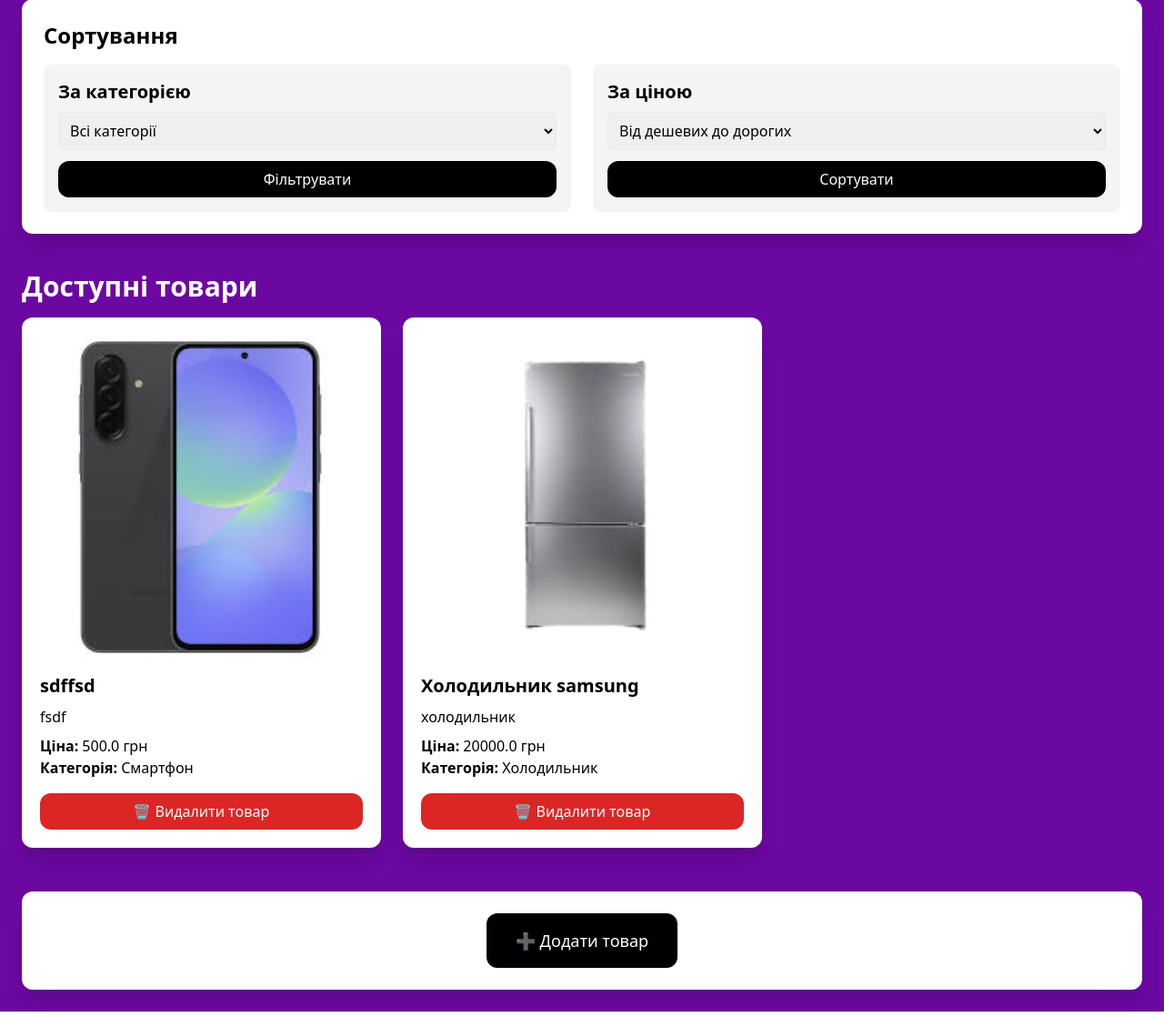
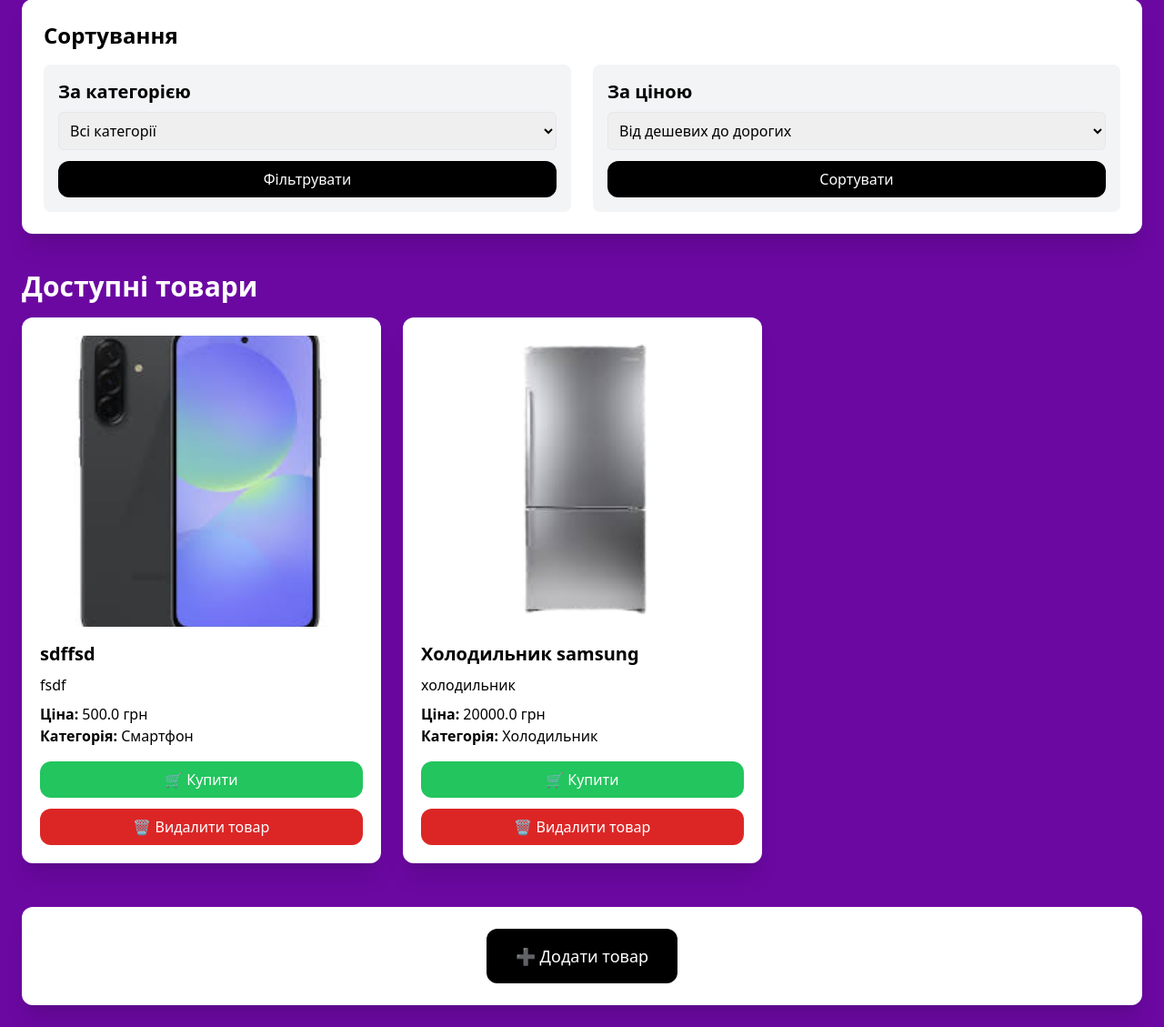
Before and after one commit to Ivansamokysh/techshop, a Flask app: page /catalog in a window 1280 px wide. Shown: the part 157-1286 px from the top of the page at 91% size. Run offline with Flask 3, Linux system fonts and the light colour scheme; data comes from the database, SQL or seed files in the repository; some libraries are stand-ins or nearby versions.

Commit message:
Update catalog.html

```diff
--- a/templates/catalog.html
+++ b/templates/catalog.html
@@ -61,17 +61,23 @@
 
         {% for item in catalog %}
         <div class="bg-white text-black p-5 rounded-xl shadow-xl animate__animated animate__zoomIn flex flex-col">
-          <img src="{{ item['image_url'] }}" alt="{{ item['title'] }}" class="w-full h-100 object-cover rounded-lg mb-4" />
+          <img src="{{ item['image_url'] }}" alt="{{ item['title'] }}" class="w-full h-80 object-cover rounded-lg mb-4" />
 
           <h3 class="text-xl font-bold">{{ item['title'] }}</h3>
           <p class="mt-2">{{ item['description'] }}</p>
           <p class="mt-2"><b>Ціна:</b> {{ item['price'] }} грн</p>
-          <p><b>Категорія:</b> {{ item['category'] }}</p>
+          <p class="mb-4"><b>Категорія:</b> {{ item['category'] }}</p>
+
+          <button
+          type="button"
+          class="w-full bg-green-500 text-white py-2 rounded-xl hover:bg-green-600 transition cursor-pointer mb-3"
+        >
+          🛒 Купити
+          </button>
 
           <form
             action="{{ url_for('delete_item', item_id=item['id']) }}"
             method="post"
-            class="mt-4"
           >
             <button
               type="submit"
```
